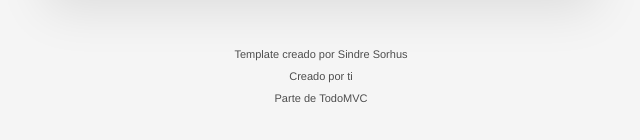
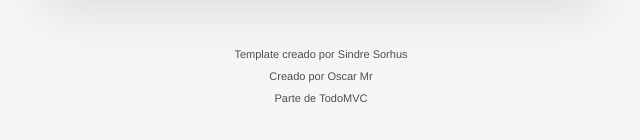
Before and after one commit to Omr30/todo-js, a website built with webpack: page docs/index.html in a window 1280 px wide. Shown: the part 254-394 px from the top of the page, 319-959 px from the left. Built offline with nearby package versions, Linux system fonts and the light colour scheme.

Commit message:
Update html

```diff
--- a/docs/index.html
+++ b/docs/index.html
@@ -1 +1 @@
-<!doctype html><html lang="en"><head><meta charset="utf-8"><meta name="viewport" content="width=device-width,initial-scale=1"><title>Template • TodoMVC</title><link href="main.f9130a7f4e7ec5efe334.css" rel="stylesheet"></head><body><section class="todoapp"><header class="header"><h1>Tareas</h1><input class="new-todo" placeholder="¿Qué necesita ser hecho?" autofocus></header><section class="main"><input id="toggle-all" class="toggle-all" type="checkbox"> <label for="toggle-all">Mark all as complete</label><ul class="todo-list"></ul></section><footer class="footer"><span class="todo-count"><strong>0</strong> pendiente(s)</span><ul class="filters"><li><a class="selected filtro" href="#/">Todos</a></li><li><a class="filtro" href="#/active">Pendientes</a></li><li><a class="filtro" href="#/completed">Completados</a></li></ul><button class="clear-completed">Borrar completados</button></footer></section><footer class="info"><p>Template creado por <a href="http://sindresorhus.com">Sindre Sorhus</a></p><p>Creado por <a href="http://todomvc.com">ti</a></p><p>Parte de <a href="http://todomvc.com">TodoMVC</a></p></footer><script src="main.3b0710295a359df11646.js"></script></body></html>
+<!doctype html><html lang="en"><head><meta charset="utf-8"><meta name="viewport" content="width=device-width,initial-scale=1"><title>Template • TodoMVC</title><link href="main.f9130a7f4e7ec5efe334.css" rel="stylesheet"></head><body><section class="todoapp"><header class="header"><h1>Tareas</h1><input class="new-todo" placeholder="¿Qué necesita ser hecho?" autofocus></header><section class="main"><input id="toggle-all" class="toggle-all" type="checkbox"> <label for="toggle-all">Mark all as complete</label><ul class="todo-list"></ul></section><footer class="footer"><span class="todo-count"><strong>0</strong> pendiente(s)</span><ul class="filters"><li><a class="selected filtro" href="#/">Todos</a></li><li><a class="filtro" href="#/active">Pendientes</a></li><li><a class="filtro" href="#/completed">Completados</a></li></ul><button class="clear-completed">Borrar completados</button></footer></section><footer class="info"><p>Template creado por <a href="http://sindresorhus.com">Sindre Sorhus</a></p><p>Creado por <a href="http://todomvc.com">Oscar Mr</a></p><p>Parte de <a href="http://todomvc.com">TodoMVC</a></p></footer><script src="main.3b0710295a359df11646.js"></script></body></html>
```
